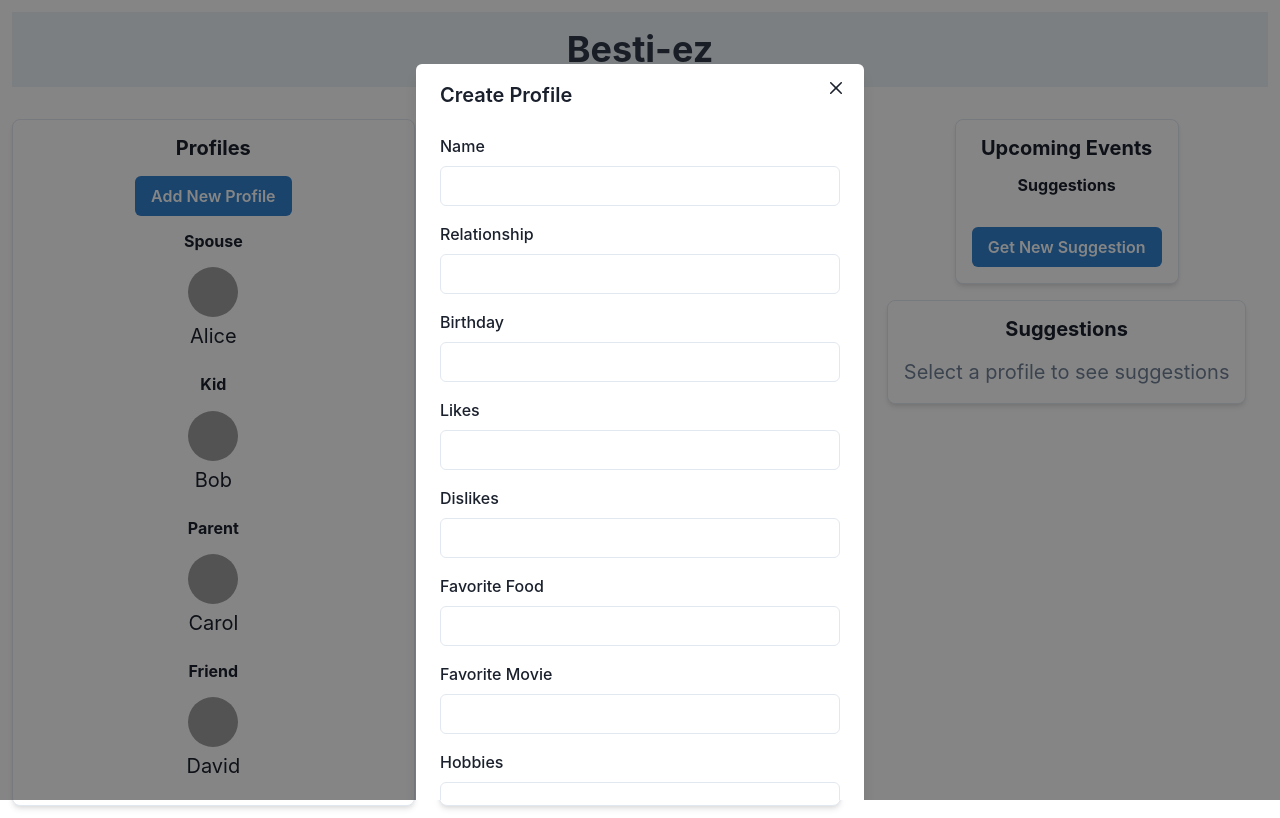
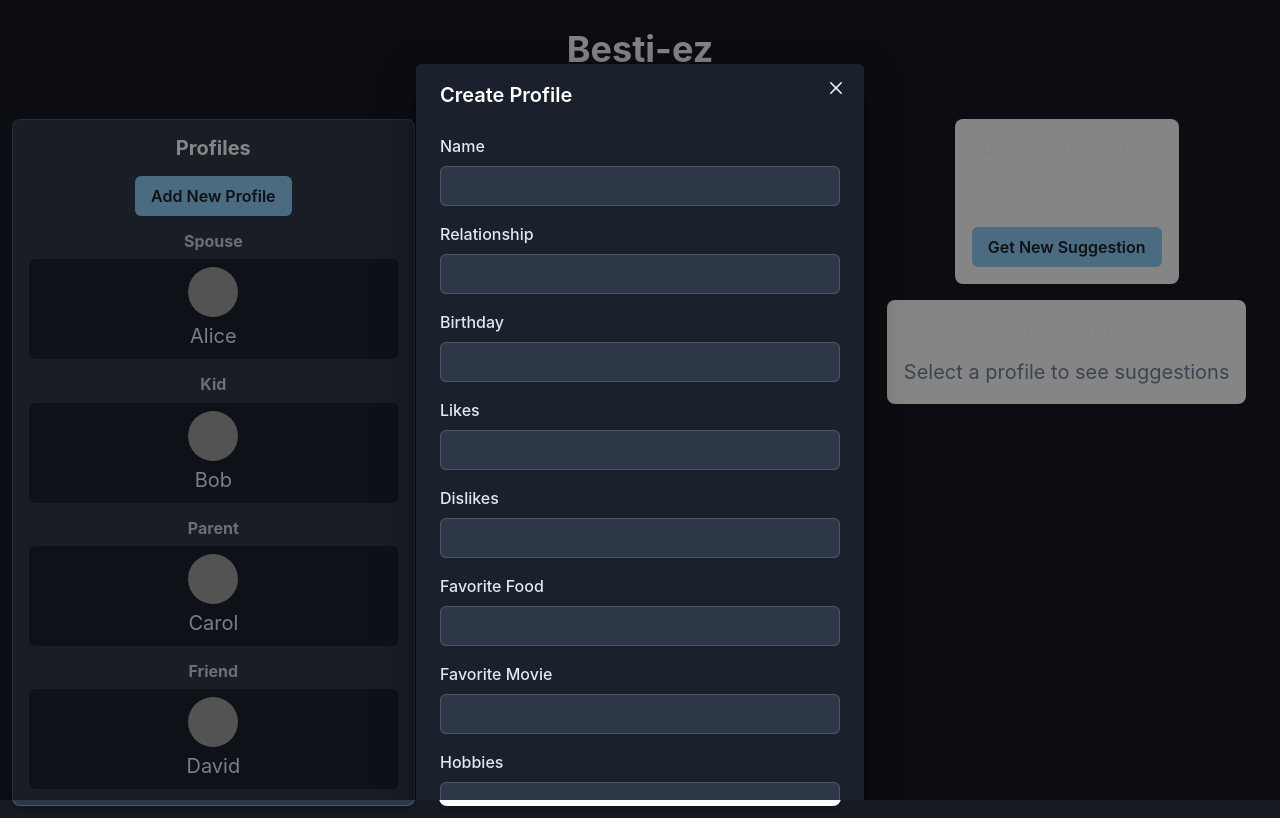
Before and after one commit to Alabasteropus/Besti-ez, a React (Create React App) app in the folder frontend/: page / in a window 1280 px wide. Both pictures are taken after a click on the button "Add New Profile". Built offline with nearby package versions, Linux system fonts and the light colour scheme; grey boxes are pictures that could not be loaded.

Commit message:
Implement dark mode for Besti-ez app

```diff
--- a/frontend/src/App.js
+++ b/frontend/src/App.js
@@ -1,5 +1,5 @@
 import React, { useState } from 'react';
-import { ChakraProvider, Box, VStack, Grid, theme } from "@chakra-ui/react";
+import { Box, VStack, Grid, useColorModeValue } from "@chakra-ui/react";
 import Header from './components/Header';
 import ProfileList from './components/ProfileList';
 import ProfileDetail from './components/ProfileDetail';
@@ -40,9 +40,11 @@ function App() {
     setIsModalOpen(false);
   };
 
+  const bg = useColorModeValue("gray.800", "gray.900");
+  const color = useColorModeValue("gray.100", "gray.50");
+
   return (
-    <ChakraProvider theme={theme}>
-      <Box textAlign="center" fontSize="xl">
+    <Box textAlign="center" fontSize="xl" bg={bg} color={color}>
       <Grid minH="100vh" p={3}>
         <VStack spacing={8}>
           <Header />
@@ -63,7 +65,6 @@ function App() {
         </VStack>
       </Grid>
     </Box>
-    </ChakraProvider>
   );
 }
 
--- a/frontend/src/components/Header.js
+++ b/frontend/src/components/Header.js
@@ -1,10 +1,13 @@
 import React from 'react';
-import { Box, Heading } from "@chakra-ui/react";
+import { Box, Heading, useColorModeValue } from "@chakra-ui/react";
 
 const Header = () => {
+  const bgColor = useColorModeValue("gray.800", "gray.900");
+  const textColor = useColorModeValue("gray.100", "gray.50");
+
   return (
-    <Box as="header" width="100%" py={4} bg="gray.100">
-      <Heading as="h1" size="xl" color="gray.700">
+    <Box as="header" width="100%" py={4} bg={bgColor}>
+      <Heading as="h1" size="xl" color={textColor}>
         Besti-ez
       </Heading>
     </Box>
--- a/frontend/src/components/ProfileList.js
+++ b/frontend/src/components/ProfileList.js
@@ -1,10 +1,24 @@
 import React, { useState } from 'react';
-import { Box, VStack, Heading, List, ListItem, Text, Button, Modal, ModalOverlay, ModalContent, ModalHeader, ModalFooter, ModalBody, ModalCloseButton, Input, FormControl, FormLabel, Image, useDisclosure } from "@chakra-ui/react";
+import { Box, VStack, Heading, List, ListItem, Text, Button, Modal, ModalOverlay, ModalContent, ModalHeader, ModalFooter, ModalBody, ModalCloseButton, Input, FormControl, FormLabel, Image, useDisclosure, useColorModeValue } from "@chakra-ui/react";
 
 const ProfileList = ({ profiles, onSelectProfile, onCreateProfile, onUpdateProfile, handleOpenModal }) => {
   const [isModalOpen, setIsModalOpen] = useState(false);
   const [isEditing, setIsEditing] = useState(false);
   const [currentProfile, setCurrentProfile] = useState({ name: '', relationship: '', birthday: '', likes: '', dislikes: '', favoriteFood: '', favoriteMovie: '', hobbies: '', imageUrl: 'default-profile-pic.png' });
+
+  // Move useColorModeValue calls to the top level of the component
+  const bgColor = useColorModeValue("white", "gray.700");
+  const headingColor = useColorModeValue("gray.800", "white");
+  const relationshipColor = useColorModeValue("gray.600", "gray.300");
+  const hoverBgColor = useColorModeValue("gray.100", "gray.600");
+  const listItemBgColor = useColorModeValue("gray.50", "gray.800");
+  const nameColor = useColorModeValue("gray.800", "gray.100");
+  const modalBgColor = useColorModeValue("white", "gray.800");
+  const modalHeaderColor = useColorModeValue("gray.800", "white");
+  const formLabelColor = useColorModeValue("gray.700", "gray.200");
+  const inputBgColor = useColorModeValue("white", "gray.700");
+  const inputTextColor = useColorModeValue("gray.800", "white");
+  const cancelButtonColor = useColorModeValue("gray.500", "gray.400");
 
   const groupedProfiles = profiles.reduce((acc, profile) => {
     if (!acc[profile.relationship]) {
@@ -40,22 +54,23 @@ const ProfileList = ({ profiles, onSelectProfile, onCreateProfile, onUpdateProfi
   };
 
   return (
-    <Box borderWidth={1} borderRadius="lg" p={4} boxShadow="md" bg="white">
-      <Heading size="md" mb={4}>Profiles</Heading>
+    <Box borderWidth={1} borderRadius="lg" p={4} boxShadow="md" bg={bgColor}>
+      <Heading size="md" mb={4} color={headingColor}>Profiles</Heading>
       <Button colorScheme="blue" onClick={() => handleLocalOpenModal()}>Add New Profile</Button>
       <VStack align="stretch" spacing={4} mt={4}>
         {Object.entries(groupedProfiles).map(([relationship, profiles]) => (
           <Box key={relationship}>
-            <Heading size="sm" mb={2}>{relationship}</Heading>
+            <Heading size="sm" mb={2} color={relationshipColor}>{relationship}</Heading>
             <List spacing={2}>
               {profiles.map(profile => (
                 <ListItem
                   key={profile.id}
                   p={2}
-                  _hover={{ bg: "gray.100" }}
+                  _hover={{ bg: hoverBgColor }}
                   borderRadius="md"
                   cursor="pointer"
                   onClick={() => onSelectProfile(profile.id)}
+                  bg={listItemBgColor}
                 >
                   <VStack spacing={1} align="center">
                     <Image
@@ -64,7 +79,7 @@ const ProfileList = ({ profiles, onSelectProfile, onCreateProfile, onUpdateProfi
                       src={profile.imageUrl || 'default-profile-pic.png'}
                       alt={`${profile.name}'s thumbnail`}
                     />
-                    <Text>{profile.name}</Text>
+                    <Text color={nameColor}>{profile.name}</Text>
                   </VStack>
                 </ListItem>
               ))}
@@ -75,58 +90,58 @@ const ProfileList = ({ profiles, onSelectProfile, onCreateProfile, onUpdateProfi
 
       <Modal isOpen={isModalOpen} onClose={handleCloseModal}>
         <ModalOverlay />
-        <ModalContent>
-          <ModalHeader>{isEditing ? 'Edit Profile' : 'Create Profile'}</ModalHeader>
+        <ModalContent bg={modalBgColor}>
+          <ModalHeader color={modalHeaderColor}>{isEditing ? 'Edit Profile' : 'Create Profile'}</ModalHeader>
           <ModalCloseButton />
           <ModalBody>
             <FormControl>
-              <FormLabel>Name</FormLabel>
-              <Input value={currentProfile.name} onChange={(e) => setCurrentProfile({ ...currentProfile, name: e.target.value })} />
+              <FormLabel color={formLabelColor}>Name</FormLabel>
+              <Input value={currentProfile.name} onChange={(e) => setCurrentProfile({ ...currentProfile, name: e.target.value })} bg={inputBgColor} color={inputTextColor} />
             </FormControl>
             <FormControl mt={4}>
-              <FormLabel>Relationship</FormLabel>
-              <Input value={currentProfile.relationship} onChange={(e) => setCurrentProfile({ ...currentProfile, relationship: e.target.value })} />
+              <FormLabel color={formLabelColor}>Relationship</FormLabel>
+              <Input value={currentProfile.relationship} onChange={(e) => setCurrentProfile({ ...currentProfile, relationship: e.target.value })} bg={inputBgColor} color={inputTextColor} />
             </FormControl>
             <FormControl mt={4}>
-              <FormLabel>Birthday</FormLabel>
-              <Input value={currentProfile.birthday} onChange={(e) => setCurrentProfile({ ...currentProfile, birthday: e.target.value })} />
+              <FormLabel color={formLabelColor}>Birthday</FormLabel>
+              <Input value={currentProfile.birthday} onChange={(e) => setCurrentProfile({ ...currentProfile, birthday: e.target.value })} bg={inputBgColor} color={inputTextColor} />
             </FormControl>
             <FormControl mt={4}>
-              <FormLabel>Likes</FormLabel>
-              <Input value={currentProfile.likes} onChange={(e) => setCurrentProfile({ ...currentProfile, likes: e.target.value })} />
+              <FormLabel color={formLabelColor}>Likes</FormLabel>
+              <Input value={currentProfile.likes} onChange={(e) => setCurrentProfile({ ...currentProfile, likes: e.target.value })} bg={inputBgColor} color={inputTextColor} />
             </FormControl>
             <FormControl mt={4}>
-              <FormLabel>Dislikes</FormLabel>
-              <Input value={currentProfile.dislikes} onChange={(e) => setCurrentProfile({ ...currentProfile, dislikes: e.target.value })} />
+              <FormLabel color={formLabelColor}>Dislikes</FormLabel>
+              <Input value={currentProfile.dislikes} onChange={(e) => setCurrentProfile({ ...currentProfile, dislikes: e.target.value })} bg={inputBgColor} color={inputTextColor} />
             </FormControl>
             <FormControl mt={4}>
-              <FormLabel>Favorite Food</FormLabel>
-              <Input value={currentProfile.favoriteFood} onChange={(e) => setCurrentProfile({ ...currentProfile, favoriteFood: e.target.value })} />
+              <FormLabel color={formLabelColor}>Favorite Food</FormLabel>
+              <Input value={currentProfile.favoriteFood} onChange={(e) => setCurrentProfile({ ...currentProfile, favoriteFood: e.target.value })} bg={inputBgColor} color={inputTextColor} />
             </FormControl>
             <FormControl mt={4}>
-              <FormLabel>Favorite Movie</FormLabel>
-              <Input value={currentProfile.favoriteMovie} onChange={(e) => setCurrentProfile({ ...currentProfile, favoriteMovie: e.target.value })} />
+              <FormLabel color={formLabelColor}>Favorite Movie</FormLabel>
+              <Input value={currentProfile.favoriteMovie} onChange={(e) => setCurrentProfile({ ...currentProfile, favoriteMovie: e.target.value })} bg={inputBgColor} color={inputTextColor} />
             </FormControl>
             <FormControl mt={4}>
-              <FormLabel>Hobbies</FormLabel>
-              <Input value={currentProfile.hobbies} onChange={(e) => setCurrentProfile({ ...currentProfile, hobbies: e.target.value })} />
+              <FormLabel color={formLabelColor}>Hobbies</FormLabel>
+              <Input value={currentProfile.hobbies} onChange={(e) => setCurrentProfile({ ...currentProfile, hobbies: e.target.value })} bg={inputBgColor} color={inputTextColor} />
             </FormControl>
             <FormControl mt={4}>
-              <FormLabel>Profile Picture</FormLabel>
+              <FormLabel color={formLabelColor}>Profile Picture</FormLabel>
               <Input type="file" accept="image/*" onChange={(e) => {
                 const file = e.target.files[0];
                 if (file) {
                   const imageUrl = URL.createObjectURL(file);
                   setCurrentProfile({ ...currentProfile, imageUrl });
                 }
-              }} />
+              }} bg={inputBgColor} color={inputTextColor} />
             </FormControl>
           </ModalBody>
           <ModalFooter>
             <Button colorScheme="blue" mr={3} onClick={handleSaveProfile}>
               Save
             </Button>
-            <Button variant="ghost" onClick={handleCloseModal}>Cancel</Button>
+            <Button variant="ghost" onClick={handleCloseModal} color={cancelButtonColor}>Cancel</Button>
           </ModalFooter>
         </ModalContent>
       </Modal>
--- a/frontend/src/index.js
+++ b/frontend/src/index.js
@@ -3,11 +3,22 @@ import ReactDOM from 'react-dom/client';
 import './index.css';
 import App from './App';
 import reportWebVitals from './reportWebVitals';
+import { ChakraProvider, ColorModeScript, extendTheme } from "@chakra-ui/react";
+
+const config = {
+  initialColorMode: "dark",
+  useSystemColorMode: false,
+};
+
+const theme = extendTheme({ config });
 
 const root = ReactDOM.createRoot(document.getElementById('root'));
 root.render(
   <React.StrictMode>
-    <App />
+    <ChakraProvider theme={theme}>
+      <ColorModeScript initialColorMode={theme.config.initialColorMode} />
+      <App />
+    </ChakraProvider>
   </React.StrictMode>
 );
 
```
Lines whose indentation alone changed are shown as unchanged.
